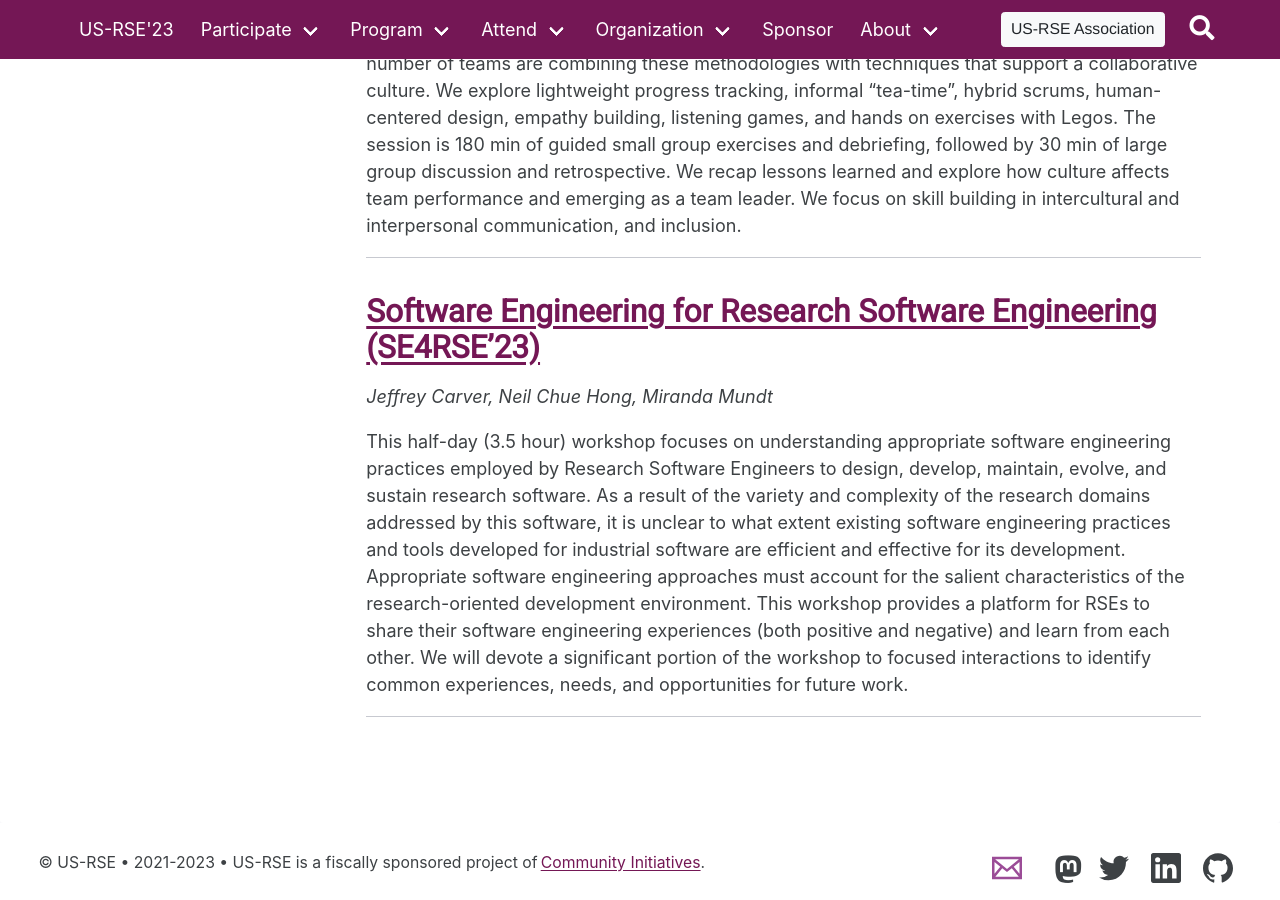
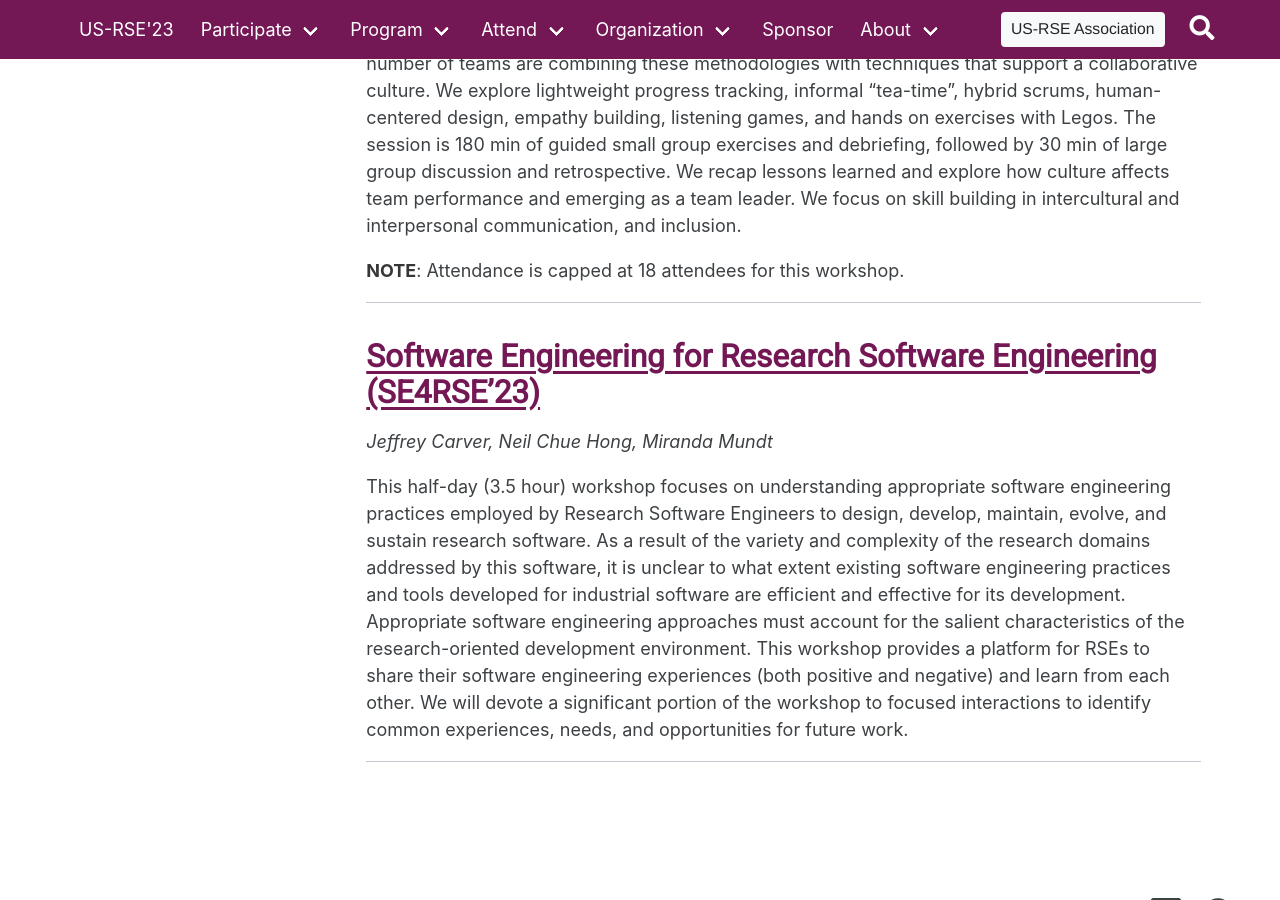
Before and after one commit to USRSE/usrse23, a Jekyll site: the page built from pages/program/abstracts/workshops.md, in a window 1280 px wide and 900 px high, scrolled down 494 px. Built offline with Jekyll 4.4.1, drawn with Linux system fonts in a browser that asks for light colours; a style sheet for code colours, icons or effects is not loaded.

Commit message:
Add attendance cap to workshop

```diff
--- a/pages/program/abstracts/workshops.md
+++ b/pages/program/abstracts/workshops.md
@@ -31,6 +31,8 @@ discussion and retrospective. We recap lessons learned and explore how culture
 affects team performance and emerging as a team leader. We focus on skill
 building in intercultural and interpersonal communication, and inclusion.
 
+**NOTE**: Attendance is capped at 18 attendees for this workshop.
+
 ------
 
 ## [Software Engineering for Research Software Engineering (SE4RSE’23)](https://se4science.org/workshops/se4rse23/index.htm)
```
